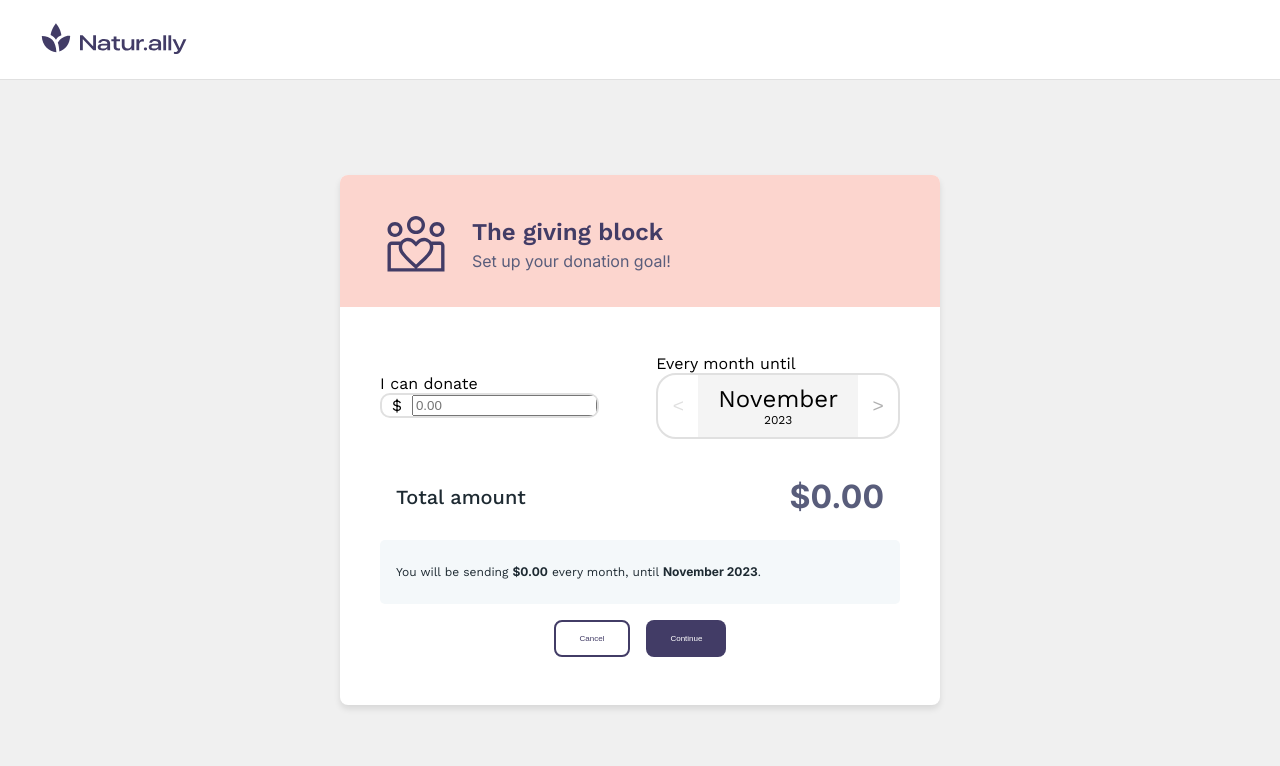
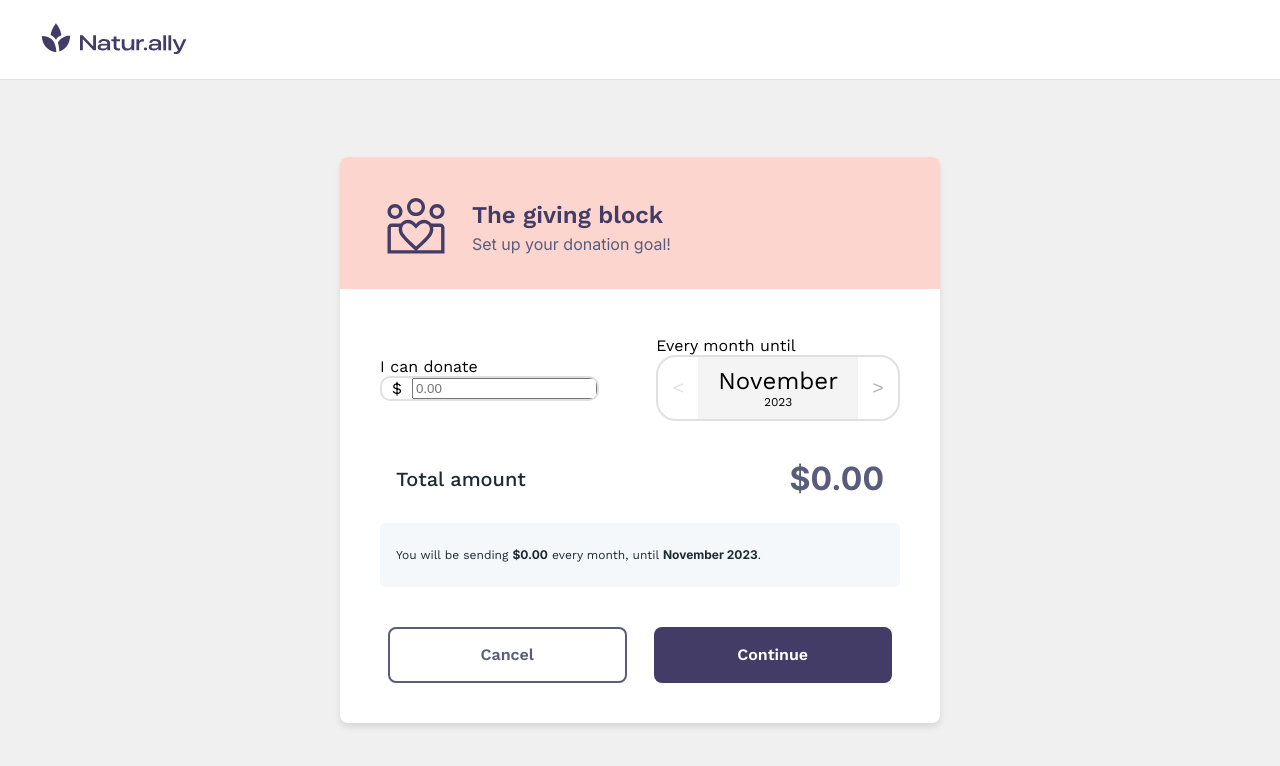
Before and after one commit to kendyl93/donation, a React (Create React App) app: page / in a window 1280 px wide. Shown: the top 766 px of the page. Built offline with nearby package versions, Linux system fonts and the light colour scheme.

Commit message:
Added footer styles

```diff
--- a/src/Modules/DonationCard/components/CardHeader/styles.ts
+++ b/src/Modules/DonationCard/components/CardHeader/styles.ts
@@ -22,7 +22,6 @@ export const IconWrapper = styled.div`
 `;
 
 export const HeaderContentWrapper = styled.div`
-
     display: flex;
     flex-direction: column;
     text-align: center;
--- a/src/Modules/DonationCard/components/Footer/Footer.tsx
+++ b/src/Modules/DonationCard/components/Footer/Footer.tsx
@@ -1,10 +1,14 @@
-import { CancelButtonWrapper, ContinueButtonWrapper, FooterWrapper } from "./styles";
+import { ButtonWrapper, CancelButtonWrapper, ContinueButtonWrapper, FooterWrapper } from "./styles";
 
 export const Footer: React.FC = () => {
     return (
         <FooterWrapper>
-            <CancelButtonWrapper>Cancel</CancelButtonWrapper>
-            <ContinueButtonWrapper>Continue</ContinueButtonWrapper>
+            <ButtonWrapper hideMobile>
+                <CancelButtonWrapper>Cancel</CancelButtonWrapper>
+            </ButtonWrapper>
+            <ButtonWrapper>
+                <ContinueButtonWrapper>Continue</ContinueButtonWrapper>
+            </ButtonWrapper>
         </FooterWrapper>
     );
 };
--- a/src/Modules/DonationCard/components/Footer/styles.ts
+++ b/src/Modules/DonationCard/components/Footer/styles.ts
@@ -2,32 +2,50 @@ import styled from 'styled-components';
 
 export const FooterWrapper = styled.div`
     display: flex;
-    gap: 16px; // adjust the space between buttons if needed
+    gap: ${({ theme }) => theme.spacing * 1.375}px;
     justify-content: center;
-    padding: 16px 0;
 `;
 
 const Button = styled.button`
     border: none;
-    padding: 12px 24px;
+    flex-grow: 1;
+    padding: ${({ theme }) => theme.spacing * 2}px ${({ theme }) => theme.spacing * 3}px;
     border-radius: ${({ theme }) => theme.spacing}px;
-    font-size: ${({ theme }) => theme.font.baseSize}px;
     cursor: pointer;
     transition: background-color 0.2s;
+    text-align: center;
+    font-family: ${({ theme }) => theme.font.family.workSans};
+    font-size: ${({ theme }) => theme.font.baseSize * 2}px;
+    font-style: normal;
+    font-weight: 600;
+    line-height: 1.25;
+    width: 100%;
+    height: 100%;
 
     &:focus {
         outline: none;
         box-shadow: 0 0 0 2px ${({ theme }) => theme.colors.primary};
     }
+    `;
+
+
+export const ButtonWrapper = styled.div<{ hideMobile?: boolean }>`
+    width: 100%;
+    padding: ${({ theme }) => theme.spacing}px;
+
+    @media screen and (max-width: ${({ theme }) => theme.breakpoints.mobile}){
+        display:  ${({ hideMobile }) => hideMobile ? 'none' : 'block'};
+    }
 `;
 
 export const CancelButtonWrapper = styled(Button)`
     background-color: transparent;
-    border: 2px solid ${props => props.theme.colors.primary};
-    color: ${props => props.theme.colors.primary};
+    border: 2px solid ${props => props.theme.colors.secondary};
+    color: ${props => props.theme.colors.secondary};
+
 
     &:hover {
-        background-color: ${props => props.theme.colors.gray.default};
+        background-color: ${props => props.theme.colors.gray.primary};
     }
 `;
 
--- a/src/Modules/DonationCard/components/Summary/styles.ts
+++ b/src/Modules/DonationCard/components/Summary/styles.ts
@@ -6,6 +6,7 @@ export const SummaryWrapper = styled.div`
   padding: ${({ theme }) => theme.spacing * 3}px ${({ theme }) => theme.spacing * 2}px;
   border-radius: ${({ theme }) => theme.spacing * 0.625}px;
   width: 100%;
+  margin-bottom: ${({ theme }) => theme.spacing * 4}px;
 `;
 
 export const SummaryTextWrapper = styled.p`
```
